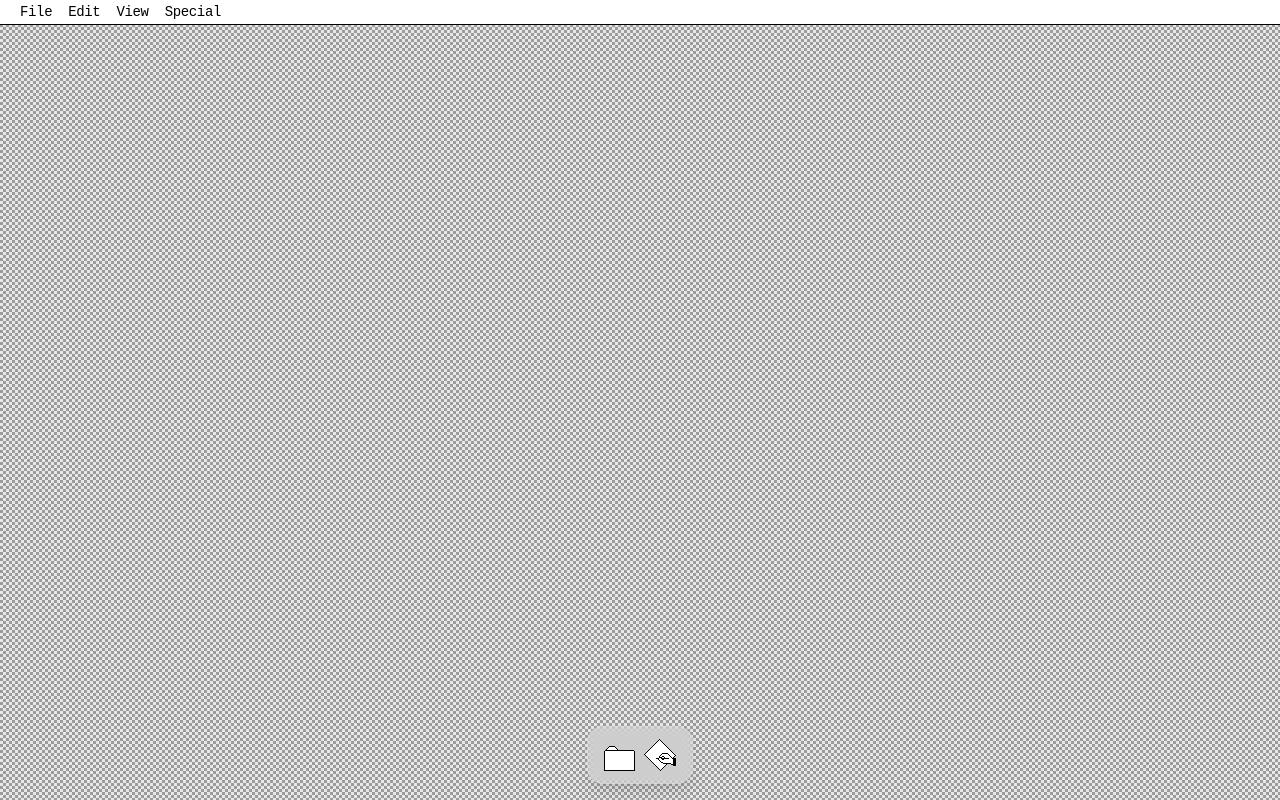
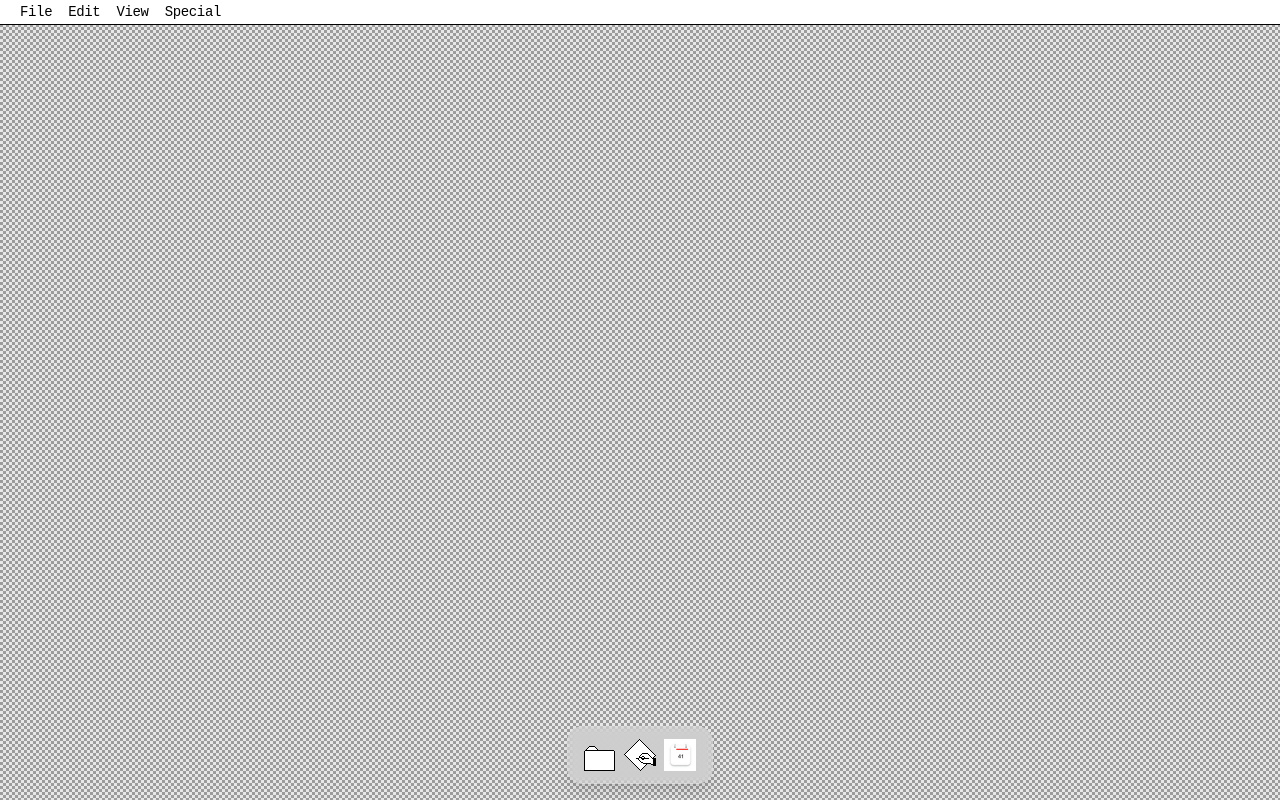
Before and after one commit to yung-tsai/clearcache, a React (Vite) app: page / in a window 1280 px wide. Built offline with nearby package versions, Linux system fonts and the light colour scheme; the HTML template or start-up script is replaced by a standard one; a web font is replaced by a local one.

Commit message:
Add calendar icon to dock

```diff
--- a/src/components/MacDock.tsx
+++ b/src/components/MacDock.tsx
@@ -19,6 +19,7 @@ import { CSS } from '@dnd-kit/utilities';
 import { Tooltip, TooltipContent, TooltipProvider, TooltipTrigger } from '@/components/ui/tooltip';
 import journalFolderIcon from '@/assets/journal-folder.png';
 import newEntryIcon from '@/assets/new-entry.png';
+import calendarIcon from '@/assets/calendar-icon.png';
 
 interface MacDockProps {
   onDockAction: (action: string) => void;
@@ -91,6 +92,12 @@ const defaultDockItems: DockItem[] = [
     icon: newEntryIcon,
     name: 'New Entry',
     action: 'new-entry'
+  },
+  {
+    id: 'calendar',
+    icon: calendarIcon,
+    name: 'Calendar',
+    action: 'journal-calendar'
   }
 ];
 
```
Also changed, not shown: src/assets/calendar-icon.png (added).
